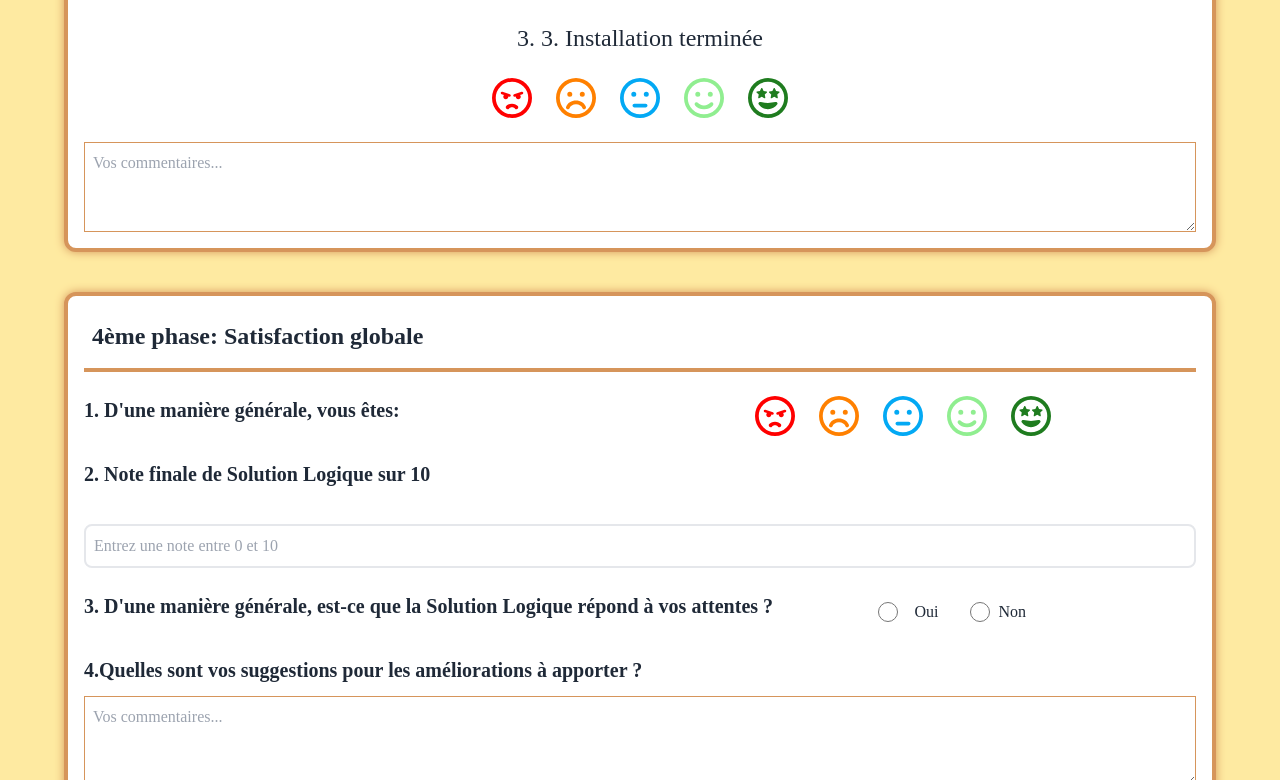
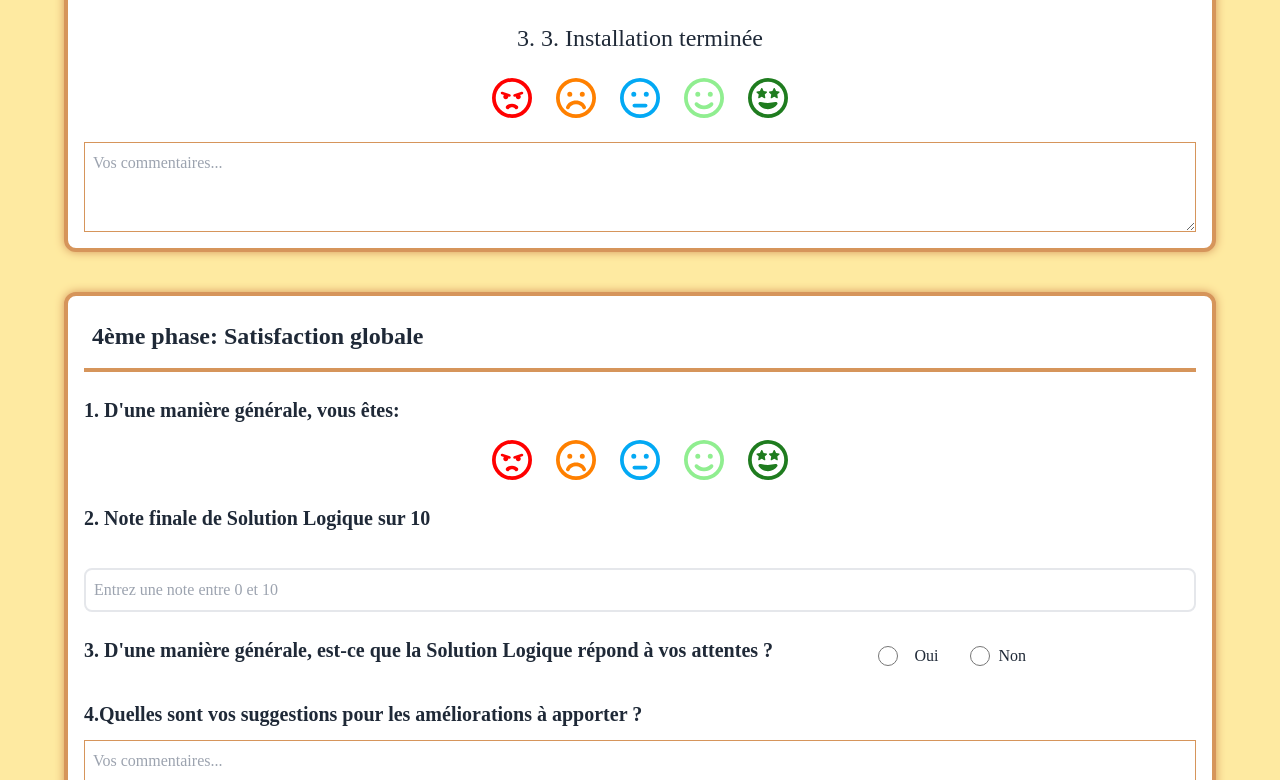
Before and after one commit to JordanSerafini/SLI-Form-V1, a React (Vite) app: page / in a window 1280 px wide. Shown: the part 1470-2250 px from the top of the page. Built offline with nearby package versions, Linux system fonts and the light colour scheme.

Commit message:
first comit :sparkles:

```diff
--- a/src/components/FormLine2.jsx
+++ b/src/components/FormLine2.jsx
@@ -11,7 +11,7 @@ function FormLine2() {
       <h2 className="text-lg md:text-xl lg:text-2xl font-bold border-b-4 pb-4 border-brownperso p-2">
         4ème phase: Satisfaction globale
       </h2>
-      <div className="flex w-full">
+      <div className="flex flex-col gap-4 w-full">
         <h3 className="text-xl font-bold w-9/10">
           1. D&apos;une manière générale, vous êtes:
         </h3>
--- a/src/components/Rating-Smiley.jsx
+++ b/src/components/Rating-Smiley.jsx
@@ -7,12 +7,13 @@ const RatingSmiley = () => {
   }, []);
 
   return (
-    <ul
-    className="flex list-none gap-6 p-0 w-full justify-center items-center "
-    data-te-rating-init
-    data-te-dynamic="true"
-    data-te-active="bg-current rounded-full !fill-black"
-    >
+    <div className="text-center">
+      <ul
+        className="flex list-none gap-6 p-0 justify-center items-center"
+        data-te-rating-init
+        data-te-dynamic="true"
+        data-te-active="bg-current rounded-full !fill-black"
+      >
       <li className="flex justify-center items-center">
         <span
           className="text-[#FF0000] [&>svg]:h-10 [&>svg]:w-10 [&>svg]:fill-current w-full"
@@ -66,6 +67,7 @@ const RatingSmiley = () => {
         </span>
       </li>
     </ul>
+    </div>
   );
 };
 
```
